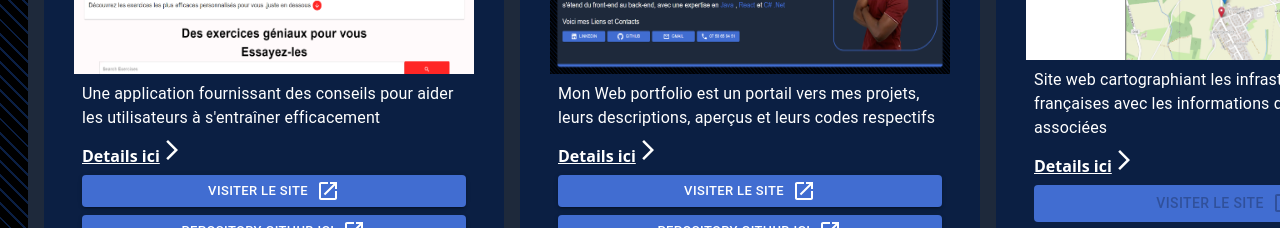
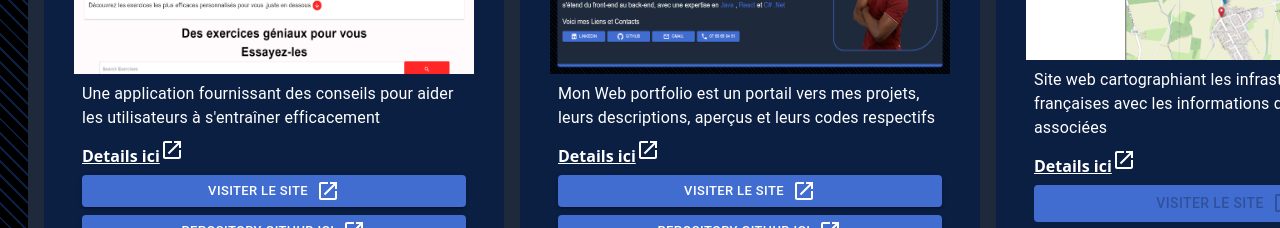
Before and after one commit to charbel-mehou/MyPersonalPortfolio, a React (Create React App) app in the folder personal_portfolio/: page / in a window 1280 px wide. Shown: the part 1700-1928 px from the top of the page. Built offline with nearby package versions, Linux system fonts and the light colour scheme.

Commit message:
update icon

```diff
--- a/personal_portfolio/src/components/ProjectCard.js
+++ b/personal_portfolio/src/components/ProjectCard.js
@@ -1,6 +1,5 @@
 import { Box, Button, Typography } from "@mui/material";
 import LaunchIcon from "@mui/icons-material/Launch";
-import ArrowForwardIosIcon from '@mui/icons-material/ArrowForwardIos';
 import React from "react";
 import { useTranslation } from "react-i18next";
 import { Link as RouterLink } from "react-router-dom";
@@ -47,7 +46,7 @@ const ProjectCard = ({
         ))}
         <RouterLink to={`/project/${id}`} className="white-link">
           {t("details-here")}
-          <ArrowForwardIosIcon />
+          <LaunchIcon />
         </RouterLink>
 
         {vercelLinkdisplayed ? (
```
